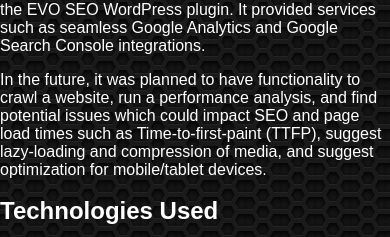
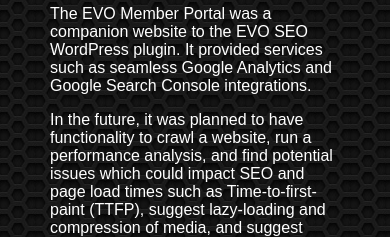
Before and after one commit to Jon1701/portfolio-v5, a Gatsby site: page /projects/evo-member-portal in a window 390 px wide. Shown: the part 199-436 px from the top of the page. Built offline with nearby package versions, Linux system fonts and the light colour scheme; Gatsby itself is replaced by a stand-in of ours; a web font is replaced by a local one.

Commit message:
Project Details Page Template uses Responsive Design

```diff
--- a/src/templates/Pages/Project/index.js
+++ b/src/templates/Pages/Project/index.js
@@ -1,6 +1,9 @@
 import styled from 'styled-components';
 
 import HIXSEvolutionPattern from '_images/patterns/hixs_pattern_evolution.png';
+import desktopBreakpoint from '_util/responsiveDesign/desktopBreakpoint';
+import mobileBreakpoint from '_util/responsiveDesign/mobileBreakpoint';
+import tabletBreakpoint from '_util/responsiveDesign/tabletBreakpoint';
 
 /**
  * Page template.
@@ -8,20 +11,29 @@
 const Page = styled.main`
   background-image: url(${HIXSEvolutionPattern});
   background-attachment: fixed;
+  padding-top: 35px;
 
   color: #fff;
-  min-height: 100vh;
 `;
 
 /**
  * Section margin.
  */
 const Margin = styled.div`
-  max-width: 800px;
-  margin: 0 auto;
-  padding: 50px 0;
+  ${mobileBreakpoint`
+    margin-left: 10px;
+    margin-right: 10px;
+  `}
 
-  width: 100%;
+  ${tabletBreakpoint`
+    margin-left: 50px;
+    margin-right: 50px;
+  `}
+
+  ${desktopBreakpoint`
+    max-width: 900px;
+    margin: 0 auto;
+  `}
 `;
 
 export { Page, Margin };
```
